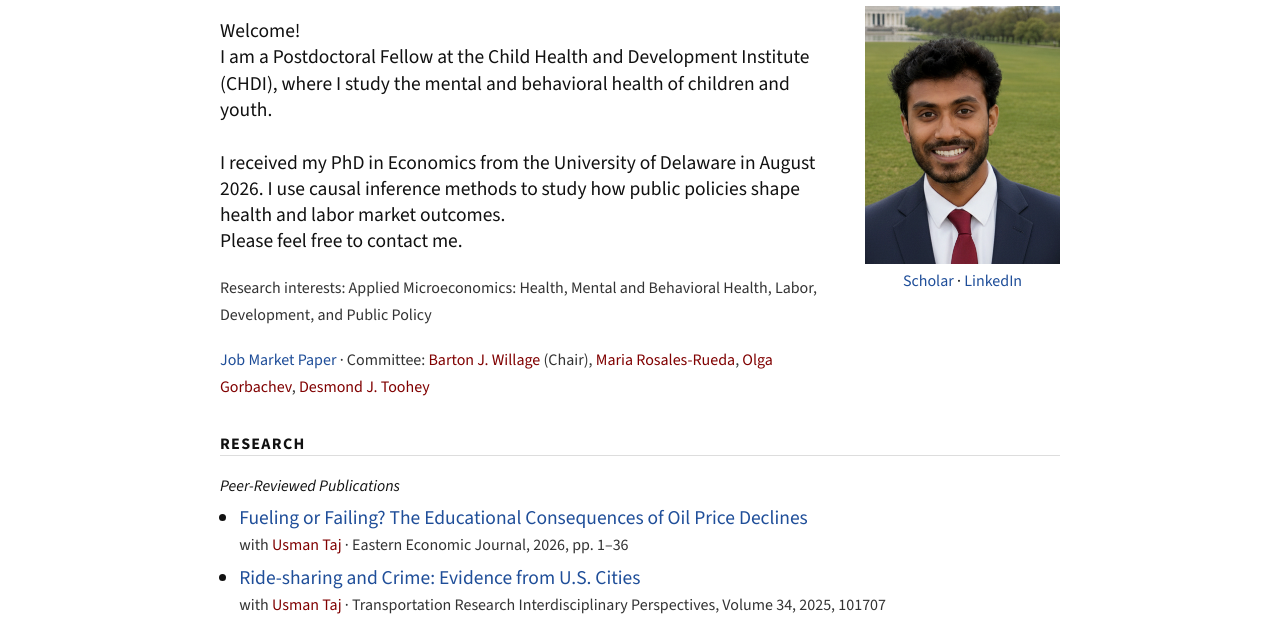
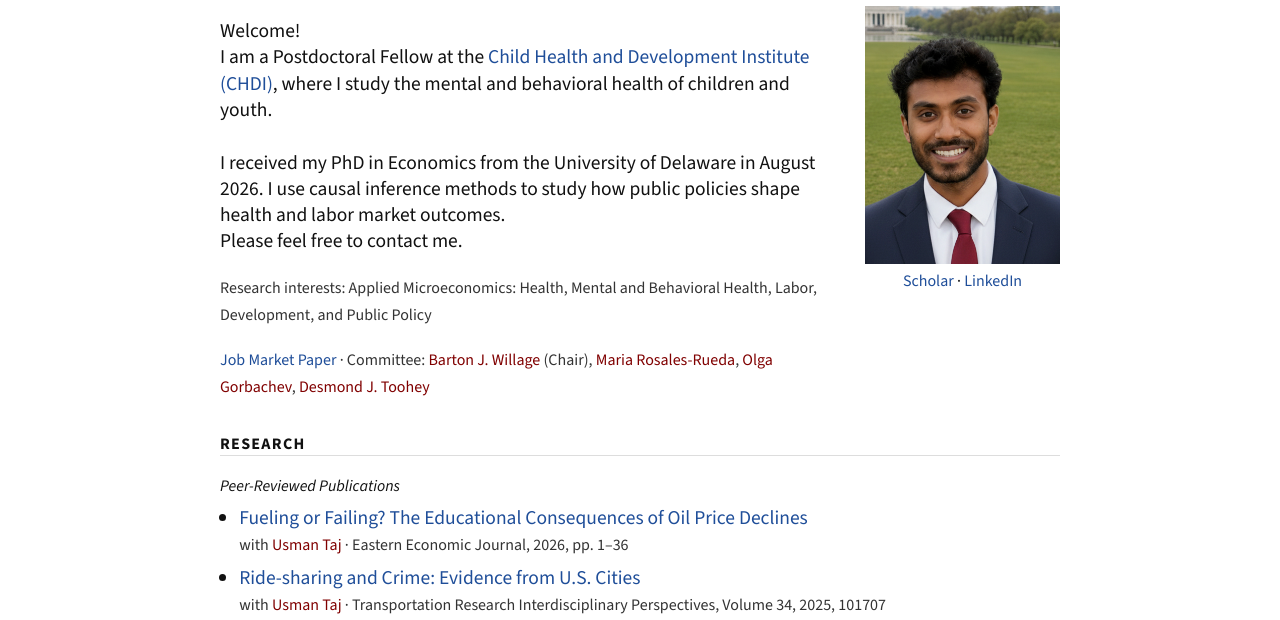
Before and after one commit to vikrant-v-kamble/vikrant-v-kamble.github.io, a plain HTML site: page index.html in a window 1280 px wide. Shown: the part 140-760 px from the top of the page. Drawn offline with nearby package versions, Linux system fonts and the light colour scheme.

Commit message:
Link CHDI in intro to CHDI profile

```diff
--- a/index.html
+++ b/index.html
@@ -56,7 +56,7 @@
   <p><a href="mailto:vvkamble@udel.edu">vvkamble@udel.edu</a> &middot; <a href="https://www.dropbox.com/scl/fi/9v37h8k81dgnn651czhvv/CV_Vikrant_V_Kamble.pdf?rlkey=7uexiqrzcibpcqv6jo4r01hus&dl=0" target="_blank" rel="noopener">CV</a></p>
   <p class="jump"><a href="#research">Research</a> &middot; <a href="#teaching">Teaching</a> &middot; <a href="#education">Education</a> &middot; <a href="#resources">Resources</a></p>
 </header>
-<p>Welcome!<br>I am a Postdoctoral Fellow at the Child Health and Development Institute (CHDI), where I study the mental and behavioral health of children and youth.<br><br>I received my PhD in Economics from the University of Delaware in August 2026. I use causal inference methods to study how public policies shape health and labor market outcomes.<br>Please feel free to contact me.</p>
+<p>Welcome!<br>I am a Postdoctoral Fellow at the <a href="https://www.chdi.org/about-us/our-team/staff/full-staff/vikrant-kamble" target="_blank" rel="noopener">Child Health and Development Institute (CHDI)</a>, where I study the mental and behavioral health of children and youth.<br><br>I received my PhD in Economics from the University of Delaware in August 2026. I use causal inference methods to study how public policies shape health and labor market outcomes.<br>Please feel free to contact me.</p>
 <p><small>Research interests: Applied Microeconomics: Health, Mental and Behavioral Health, Labor, Development, and Public Policy</small></p>
 <p><small><a href="https://www.dropbox.com/scl/fi/jftjc4rvgr7cur8pssb86/JMP_Kamble_Oil_Embargo_Infant_Health.pdf?rlkey=mipr3xanimygasj7crc6be6ev&dl=0" target="_blank" rel="noopener">Job Market Paper</a> &middot; Committee: <a href="https://www.bartonwillage.com/" target="_blank" rel="noopener">Barton J. Willage</a> (Chair), <a href="https://mariafrosales.com/" target="_blank" rel="noopener">Maria Rosales-Rueda</a>, <a href="https://lerner.udel.edu/faculty-staff-directory/olga-gorbachev/" target="_blank" rel="noopener">Olga Gorbachev</a>, <a href="https://sites.google.com/view/dtoohey/home" target="_blank" rel="noopener">Desmond J. Toohey</a></small></p>
 </div>
```
